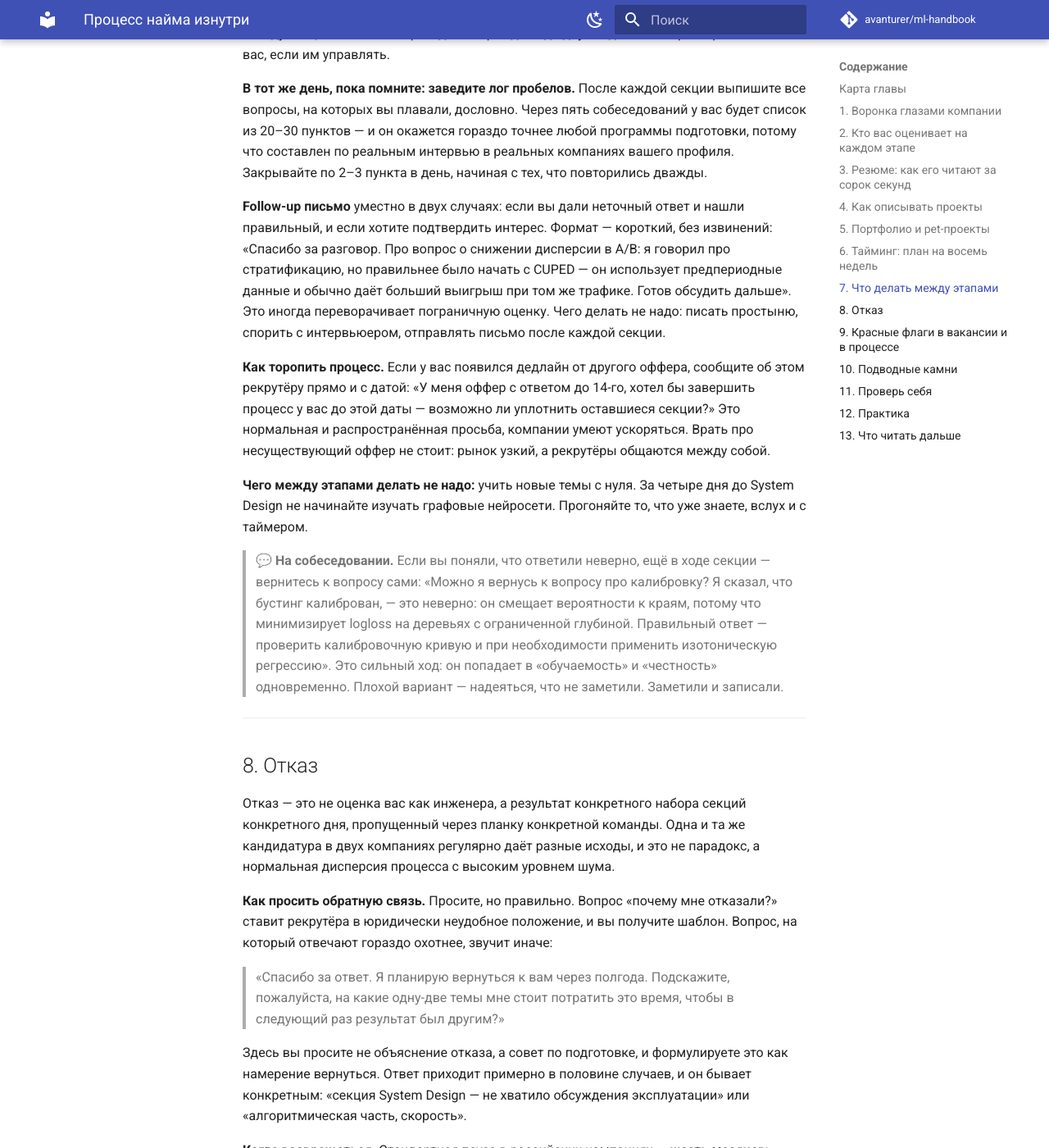
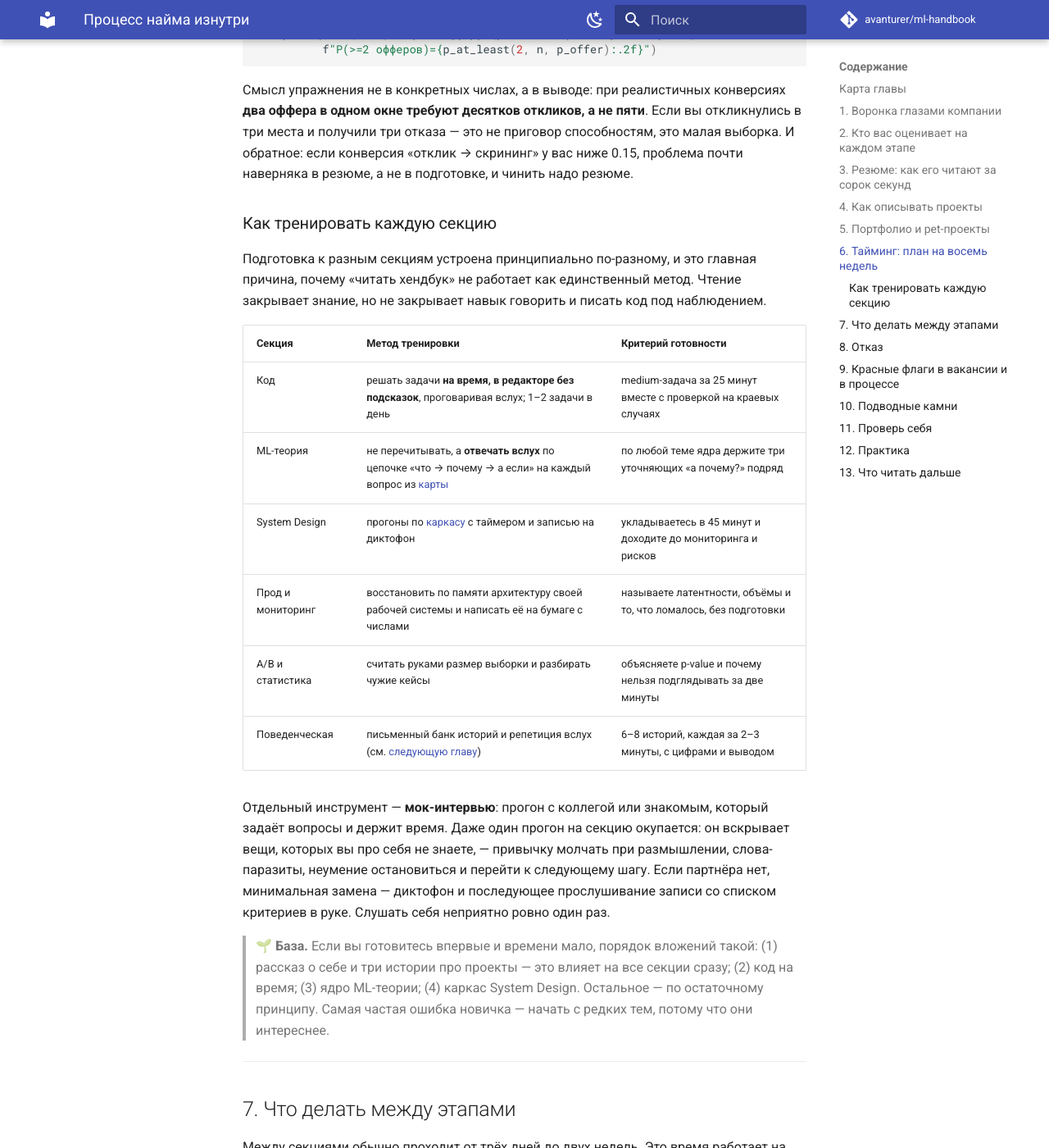
Before and after one commit to avanturer/ml-handbook, an MkDocs documentation site: the page built from docs/14-career/01-interview-process.md, in a window 1280 px wide and 1400 px high, scrolled down 9337 px. Shown: the whole window at 82% size. Built offline with MkDocs 1.6.1 and Material for MkDocs 9.7.7, drawn with Linux system fonts in a browser that asks for light colours; comment, search, counter and statistics services are not loaded; some of the changed text lies outside the part shown.

Commit message:
Автосохранение (110 глав)

```diff
--- a/docs/14-career/01-interview-process.md
+++ b/docs/14-career/01-interview-process.md
@@ -251,10 +251,23 @@ flowchart TB
 «участвовал в трёх соревнованиях» — нет. И почти никогда Kaggle не закрывает вопросы про прод:
 там нет ни латентности, ни мониторинга, ни дрифта.
 
+**Про доклады, статьи и опенсорс.** Это сильный, но дорогой сигнал. Доклад на профильной
+конференции или разбор в инженерном блоге компании подтверждает сразу две вещи: вы довели
+что-то до результата и умеете это объяснять. Принятый пул-реквест в библиотеку, которой
+пользуется команда, весит больше десяти собственных репозиториев. Но ни то, ни другое
+не заменяет рабочего опыта: это добавка к резюме, а не его основа. Если выбираете между
+«довести проект до сервиса» и «написать статью» — сначала первое, потому что статья
+без проекта не о чем.
+
 > ⚠️ **Типичная ошибка.** Проект, повторяющий чужой туториал. Он опознаётся мгновенно
 > (по структуре и по датасету) и работает в минус: вы потратили время, а сигнала ноль.
 > Возьмите вместо этого свою маленькую задачу с некрасивыми данными — и доведите до сервиса
 > с мониторингом. Один такой проект стоит пяти форков курсов.
+
+**Отдельный случай — люди из академии.** Публикации читаются как сильный сигнал по глубине
+и по самостоятельности, но одновременно поднимают вопрос «доведёт ли до прода». Лечится
+одним абзацем в резюме и одной историей: любой, даже маленький, работающий сервис с замеренной
+латентностью снимает этот вопрос полностью.
 
 ---
 
@@ -325,6 +338,32 @@ for n in (5, 10, 20, 30, 40):
 три отказа — это не приговор способностям, это малая выборка. И обратное: если конверсия
 «отклик → скрининг» у вас ниже 0.15, проблема почти наверняка в резюме, а не в подготовке,
 и чинить надо резюме.
+
+### Как тренировать каждую секцию
+
+Подготовка к разным секциям устроена принципиально по-разному, и это главная причина, почему
+«читать хендбук» не работает как единственный метод. Чтение закрывает знание, но не закрывает
+навык говорить и писать код под наблюдением.
+
+| Секция | Метод тренировки | Критерий готовности |
+|---|---|---|
+| Код | решать задачи **на время, в редакторе без подсказок**, проговаривая вслух; 1–2 задачи в день | medium-задача за 25 минут вместе с проверкой на краевых случаях |
+| ML-теория | не перечитывать, а **отвечать вслух** по цепочке «что → почему → а если» на каждый вопрос из [карты](../00-start/03-interview-map.md) | по любой теме ядра держите три уточняющих «а почему?» подряд |
+| System Design | прогоны по [каркасу](../11-system-design/01-framework.md) с таймером и записью на диктофон | укладываетесь в 45 минут и доходите до мониторинга и рисков |
+| Прод и мониторинг | восстановить по памяти архитектуру своей рабочей системы и написать её на бумаге с числами | называете латентности, объёмы и то, что ломалось, без подготовки |
+| A/B и статистика | считать руками размер выборки и разбирать чужие кейсы | объясняете p-value и почему нельзя подглядывать за две минуты |
+| Поведенческая | письменный банк историй и репетиция вслух (см. [следующую главу](02-behavioral.md)) | 6–8 историй, каждая за 2–3 минуты, с цифрами и выводом |
+
+Отдельный инструмент — **мок-интервью**: прогон с коллегой или знакомым, который задаёт вопросы
+и держит время. Даже один прогон на секцию окупается: он вскрывает вещи, которых вы про себя
+не знаете, — привычку молчать при размышлении, слова-паразиты, неумение остановиться и перейти
+к следующему шагу. Если партнёра нет, минимальная замена — диктофон и последующее прослушивание
+записи со списком критериев в руке. Слушать себя неприятно ровно один раз.
+
+> 🌱 **База.** Если вы готовитесь впервые и времени мало, порядок вложений такой: (1) рассказ
+> о себе и три истории про проекты — это влияет на все секции сразу; (2) код на время;
+> (3) ядро ML-теории; (4) каркас System Design. Остальное — по остаточному принципу. Самая
+> частая ошибка новичка — начать с редких тем, потому что они интереснее.
 
 ---
 
```
